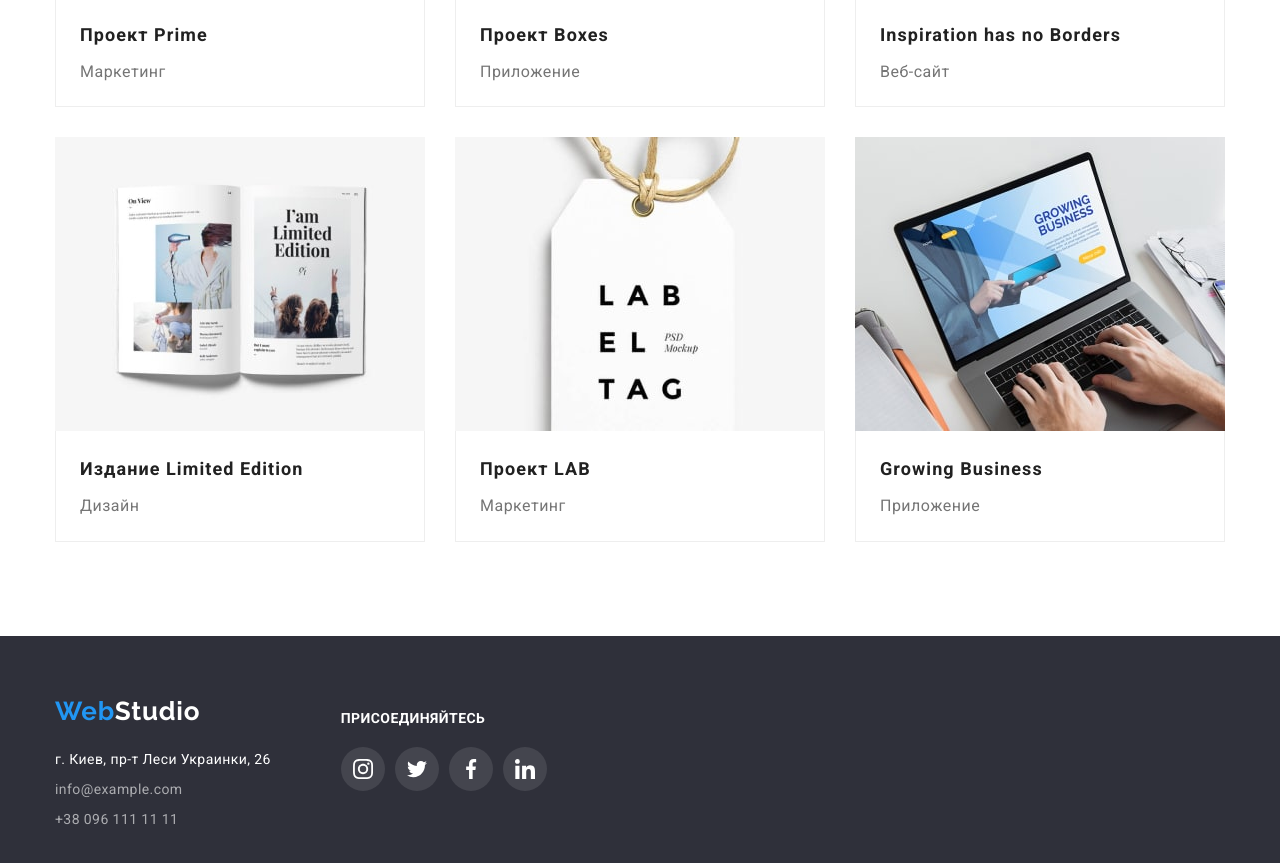
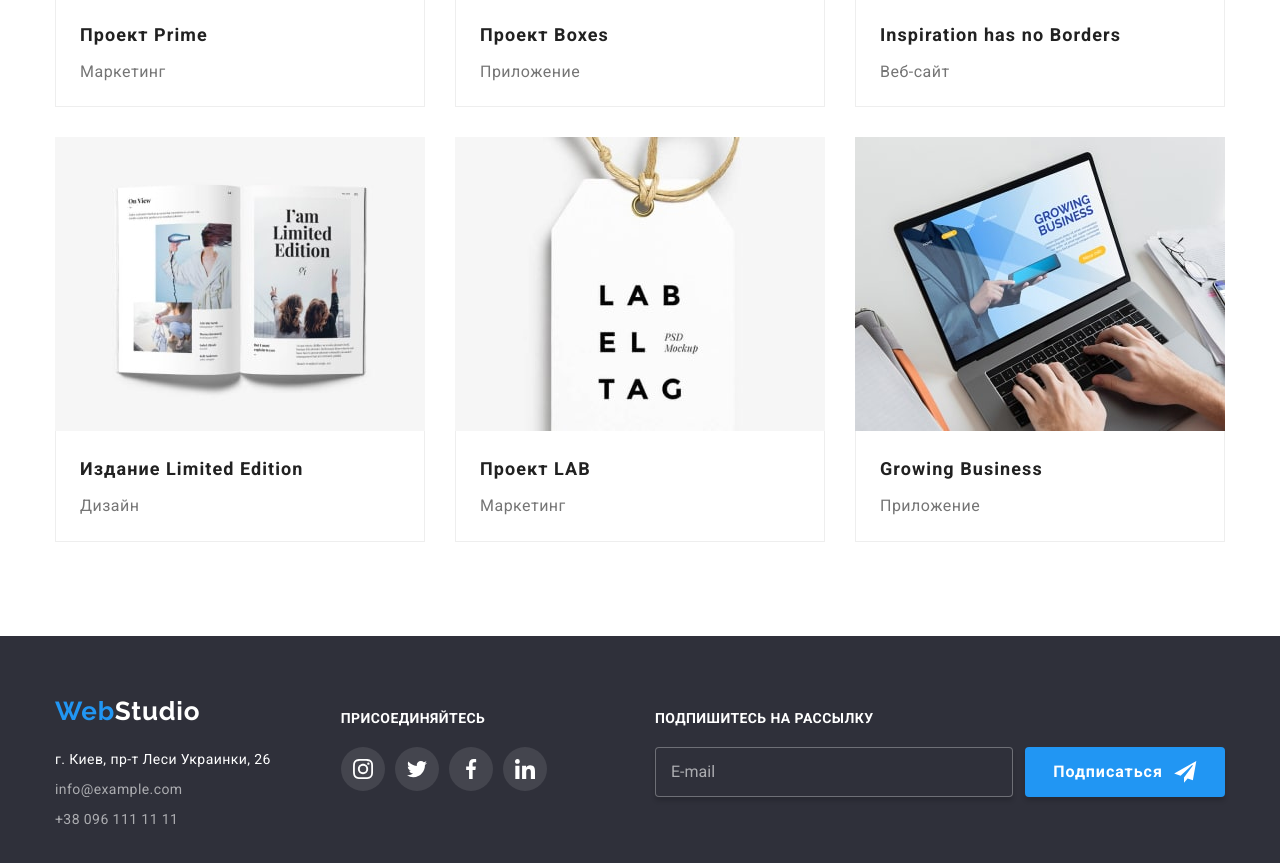
Before and after one commit to alexey-br/goit-markup-hw-06, a plain HTML site: page portfolio.html in a window 1280 px wide. Shown: the part 995-1858 px from the top of the page. Drawn offline with nearby package versions, Linux system fonts and the light colour scheme; a web font is replaced by a local one.

Commit message:
добавлена форма футэр портфолио

```diff
--- a/portfolio.html
+++ b/portfolio.html
@@ -255,6 +255,7 @@
             </ul>
           </address>
         </div>
+
         <div class="social-links">
           <p class="social-slogan">присоединяйтесь</p>
           <ul class="social-list">
@@ -308,6 +309,20 @@
             </li>
           </ul>
         </div>
+
+        <form name="subscribe-form" class="subscribe">
+          <label class="form-field">
+            <span class="mail-label">Подпишитесь на рассылку</span>
+            <input type="email" name="subscribe-mail" placeholder="E-mail" />
+          </label>
+
+          <button type="submit" class="button">
+            Подписаться
+            <svg width="24" height="24">
+              <use href="./images/icons.svg#send"></use>
+            </svg>
+          </button>
+        </form>
       </div>
     </footer>
   </body>
```
